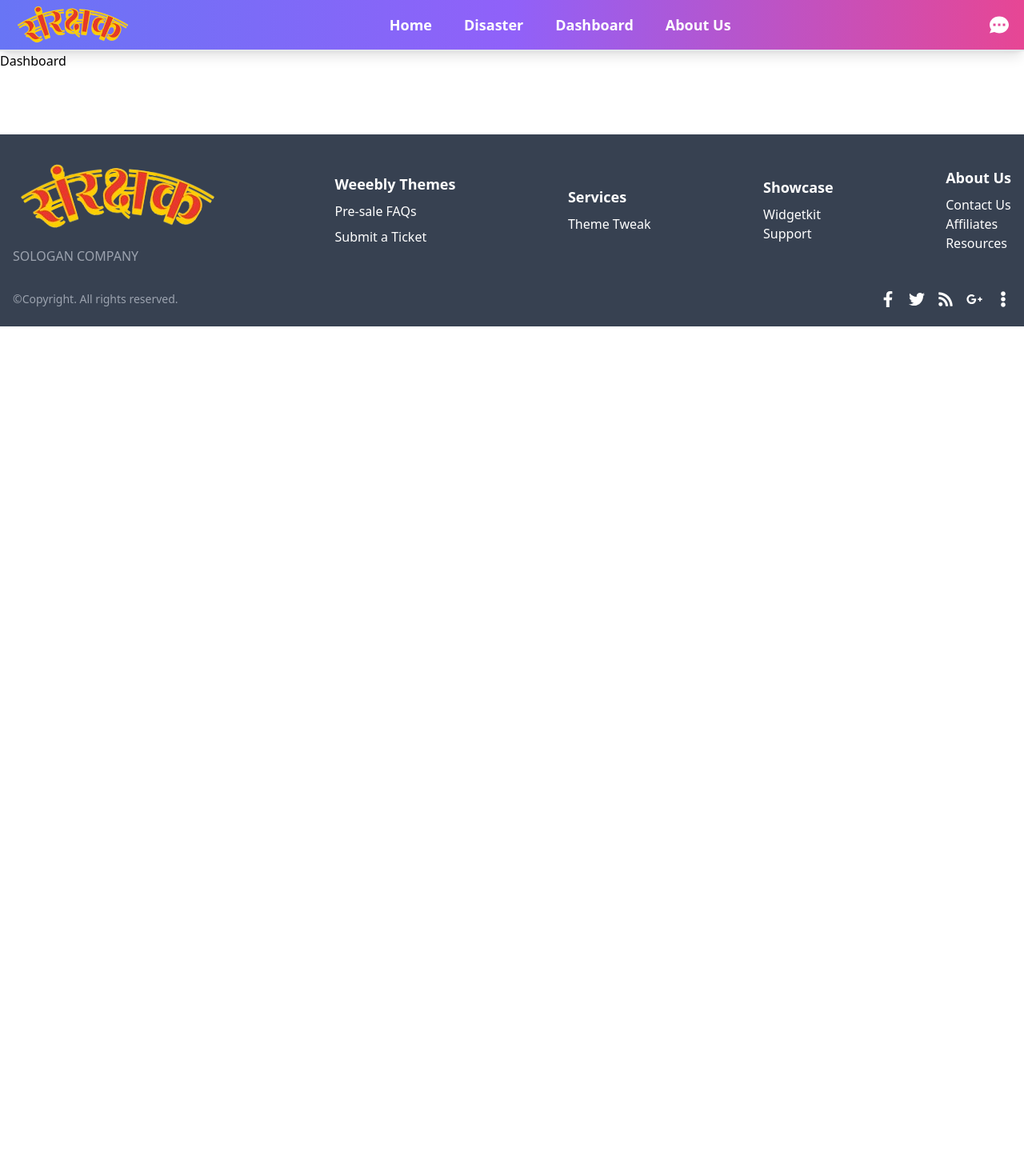
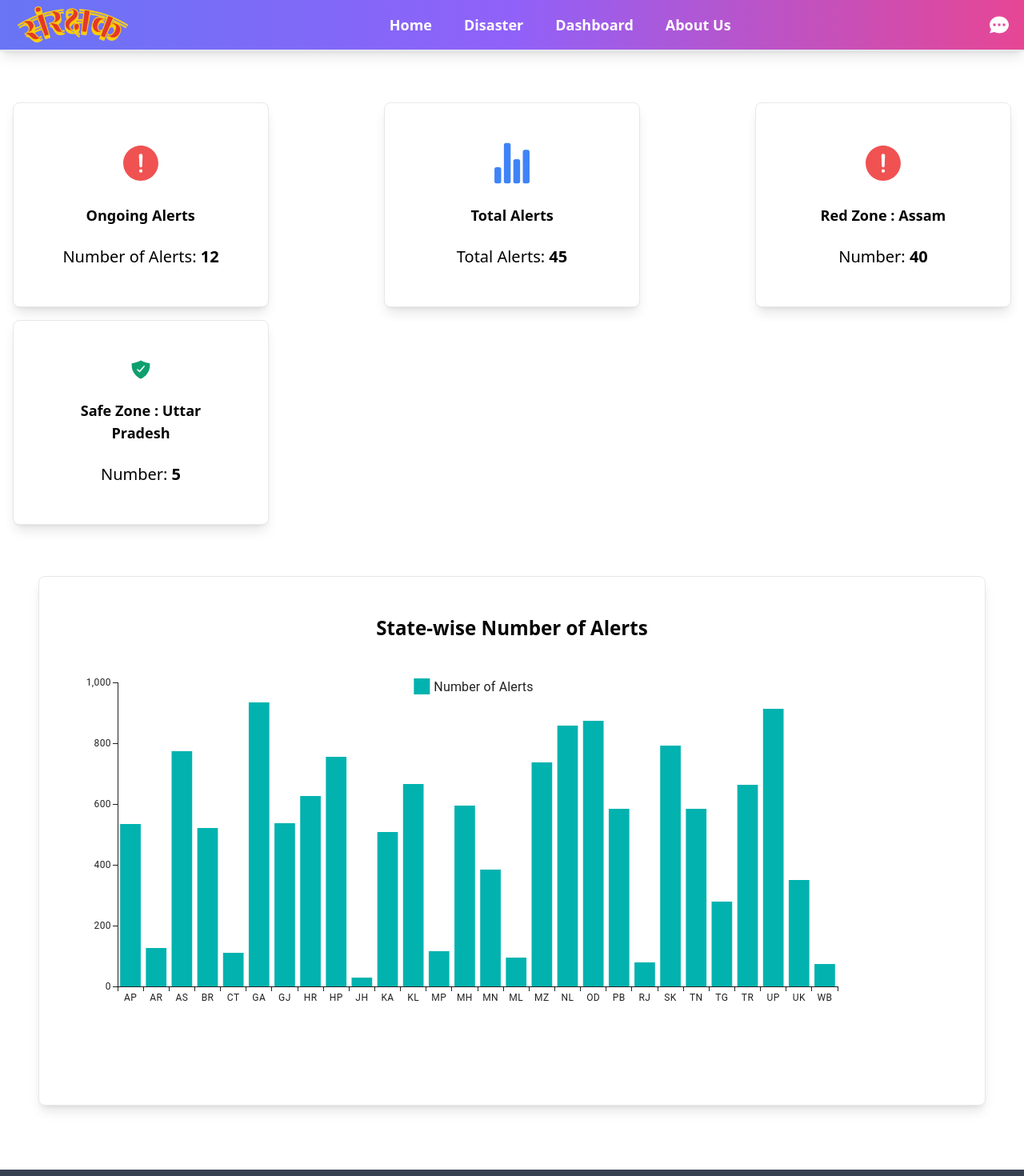
Before and after one commit to Tanay-22/SIH-24-1867, a React (Vite) app in the folder my-project/: page /show-dashboard in a window 1280 px wide. Shown: the top 1470 px of the page at 80% size. Before the commit the page ends 800 px from the top, so only its background shows below. Built offline with nearby package versions, Linux system fonts and the light colour scheme.

Commit message:
completed dashboard page

```diff
--- a/my-project/package.json
+++ b/my-project/package.json
@@ -13,6 +13,8 @@
     "@chakra-ui/react": "^2.8.2",
     "@emotion/react": "^11.13.3",
     "@emotion/styled": "^11.13.0",
+    "@mui/material": "^6.0.2",
+    "@mui/x-charts": "^7.16.0",
     "axios": "^1.7.7",
     "flowbite-react": "^0.10.1",
     "framer-motion": "^11.5.4",
--- a/my-project/src/App.css
+++ b/my-project/src/App.css
@@ -1,4 +1,4 @@
-
+/*
 
 .logo {
   height: 6em;
@@ -34,4 +34,4 @@
 
 .read-the-docs {
   color: #888;
-}
+} */
--- a/my-project/src/pages/dashboard/Dashboard.jsx
+++ b/my-project/src/pages/dashboard/Dashboard.jsx
@@ -1,7 +1,137 @@
-import React from 'react'
+import { Card } from 'flowbite-react';
+import { IoAlertCircle, IoStatsChart, IoLocationSharp, IoShieldCheckmark } from 'react-icons/io5';
+import React from 'react';
+import { BarChart } from '@mui/x-charts/BarChart';
+
+// List of all Indian states with short names
+const states = [
+  'AP', 'AR', 'AS', 'BR', 'CT',
+  'GA', 'GJ', 'HR', 'HP', 'JH', 'KA',
+  'KL', 'MP', 'MH', 'MN', 'ML', 'MZ',
+  'NL', 'OD', 'PB', 'RJ', 'SK', 'TN',
+  'TG', 'TR', 'UP', 'UK', 'WB'
+];
+
+// Generate random values for each state
+const values = Array.from({ length: states.length }, () => Math.floor(Math.random() * 1000));
 
 export default function Dashboard() {
   return (
-    <div>Dashboard</div>
-  )
+    <div className='mt-16 mx-4 mb-20'>
+      {/* Cards */}
+      <div className='flex flex-wrap justify-between gap-4'>
+        {/* Ongoing Alerts Card */}
+        <Card className="w-80 h-64 shadow-lg flex flex-col items-center text-center p-6 transition-transform transform hover:scale-105 hover:shadow-2xl">
+          <IoAlertCircle className="text-red-500 text-6xl mb-2 mx-auto" />
+          <h1 className="text-lg font-semibold mb-2 animate-heading">Ongoing Alerts</h1>
+          <p className="text-xl">Number of Alerts: <span className="font-bold">12</span></p>
+        </Card>
+
+        {/* Total Alerts Card */}
+        <Card className="w-80 h-64 shadow-lg flex flex-col items-center text-center p-6 transition-transform transform hover:scale-105 hover:shadow-2xl">
+          <IoStatsChart className="text-blue-500 text-6xl mb-2 mx-auto" />
+          <h1 className="text-lg font-semibold mb-2 animate-heading">Total Alerts</h1>
+          <p className="text-xl">Total Alerts: <span className="font-bold">45</span></p>
+        </Card>
+
+        {/* Red Zone Card */}
+        <Card className="w-80 h-64 shadow-lg flex flex-col items-center text-center p-6 transition-transform transform hover:scale-105 hover:shadow-2xl">
+          <IoAlertCircle className="text-red-500 text-6xl mb-2 mx-auto" /> {/* Increased size to 9xl */}
+          <h1 className="text-lg font-semibold mb-2 animate-heading">Red Zone : Assam</h1>
+          <p className="text-xl">Number: <span className="font-bold">40</span></p>
+        </Card>
+
+        {/* Safe Haven Zone Card */}
+        <Card className="w-80 h-64 shadow-lg flex flex-col items-center text-center p-6 transition-transform transform hover:scale-105 hover:shadow-2xl">
+          <IoShieldCheckmark className="text-green-500 text-9xl mb-2 mx-auto" /> {/* Increased size to 9xl */}
+          <h1 className="text-lg font-semibold mb-2 animate-heading">Safe Zone : Uttar Pradesh</h1>
+          <p className="text-xl">Number: <span className="font-bold">5</span></p>
+        </Card>
+      </div>
+
+      {/* Chart Container */}
+      <div className="mt-16 px-4 sm:px-6 lg:px-8 flex justify-center">
+        <Card className="w-full max-w-7xl shadow-lg p-6">
+          <h1 className="text-2xl font-bold mb-4 text-center animate-heading">State-wise Number of Alerts</h1>
+          <div className="w-full">
+            <BarChart
+              width={1000}
+              height={500}
+              series={[
+                { data: values, label: 'Number of Alerts', id: 'valueId' }
+              ]}
+              xAxis={[
+                {
+                  data: states,
+                  scaleType: 'band',
+                  bandPadding: 2, // Adjust this value to increase space between bars
+                  tickLabelProps: () => ({
+                    angle: -45,
+                    textAnchor: 'end',
+                    dx: -5,
+                    dy: 5
+                  })
+                }
+              ]}
+              margin={{ left: 50, right: 50, top: 20, bottom: 100 }}
+            />
+          </div>
+        </Card>
+      </div>
+
+      {/* Inline CSS for animations */}
+      <style jsx>{`
+        @keyframes fadeIn {
+          from {
+            opacity: 0;
+          }
+          to {
+            opacity: 1;
+          }
+        }
+
+        @keyframes slideIn {
+          from {
+            transform: translateY(-20px);
+            opacity: 0;
+          }
+          to {
+            transform: translateY(0);
+            opacity: 1;
+          }
+        }
+
+        @keyframes pulse {
+          0% {
+            transform: scale(1);
+            opacity: 1;
+          }
+          50% {
+            transform: scale(1.05);
+            opacity: 0.8;
+          }
+          100% {
+            transform: scale(1);
+            opacity: 1;
+          }
+        }
+
+        .animate-heading {
+          animation: fadeIn 1s ease-in-out, slideIn 0.5s ease-in-out, pulse 1.5s infinite;
+        }
+
+        .transition-transform {
+          transition: transform 0.3s ease-in-out, box-shadow 0.3s ease-in-out;
+        }
+
+        .hover:scale-105:hover {
+          transform: scale(1.05);
+        }
+
+        .hover:shadow-2xl:hover {
+          box-shadow: 0 10px 20px rgba(0, 0, 0, 0.2);
+        }
+      `}</style>
+    </div>
+  );
 }
```
Also changed, not shown: 1 other file (tests, documents, lock files or other folders).
